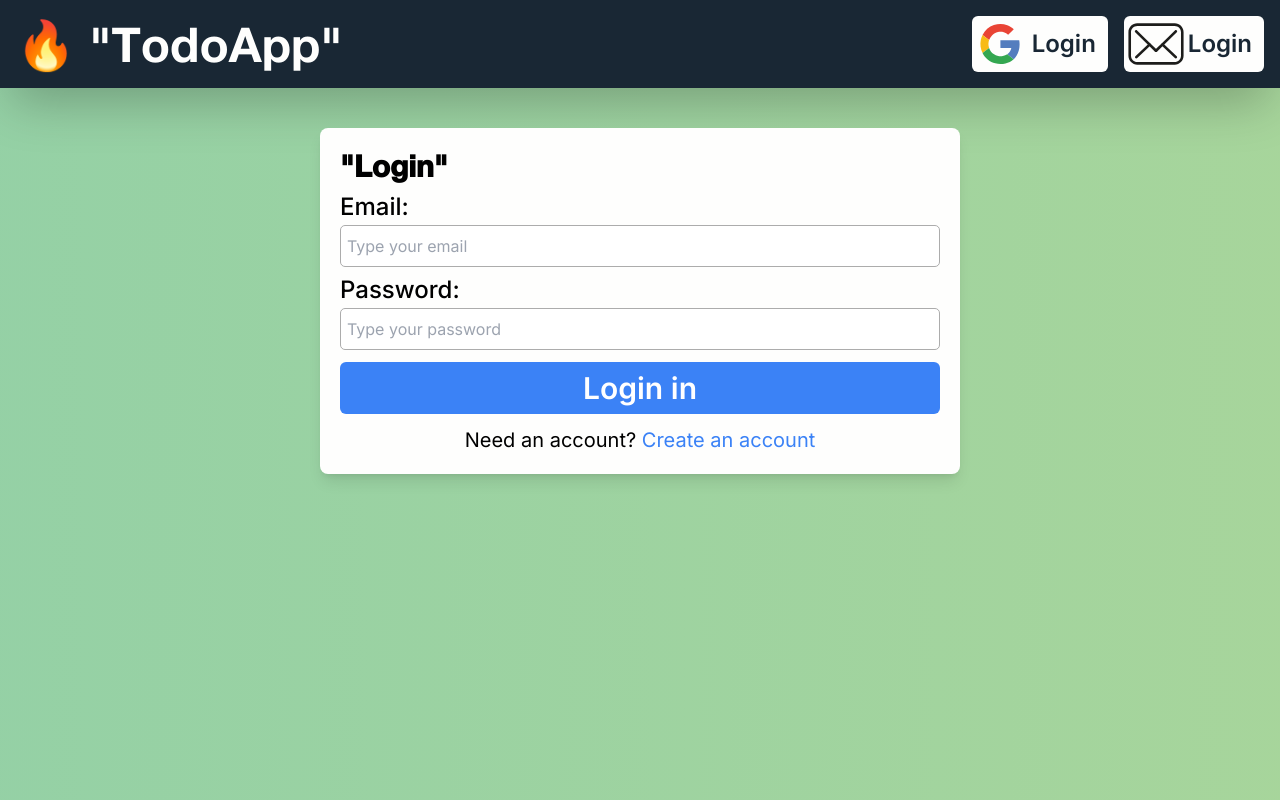
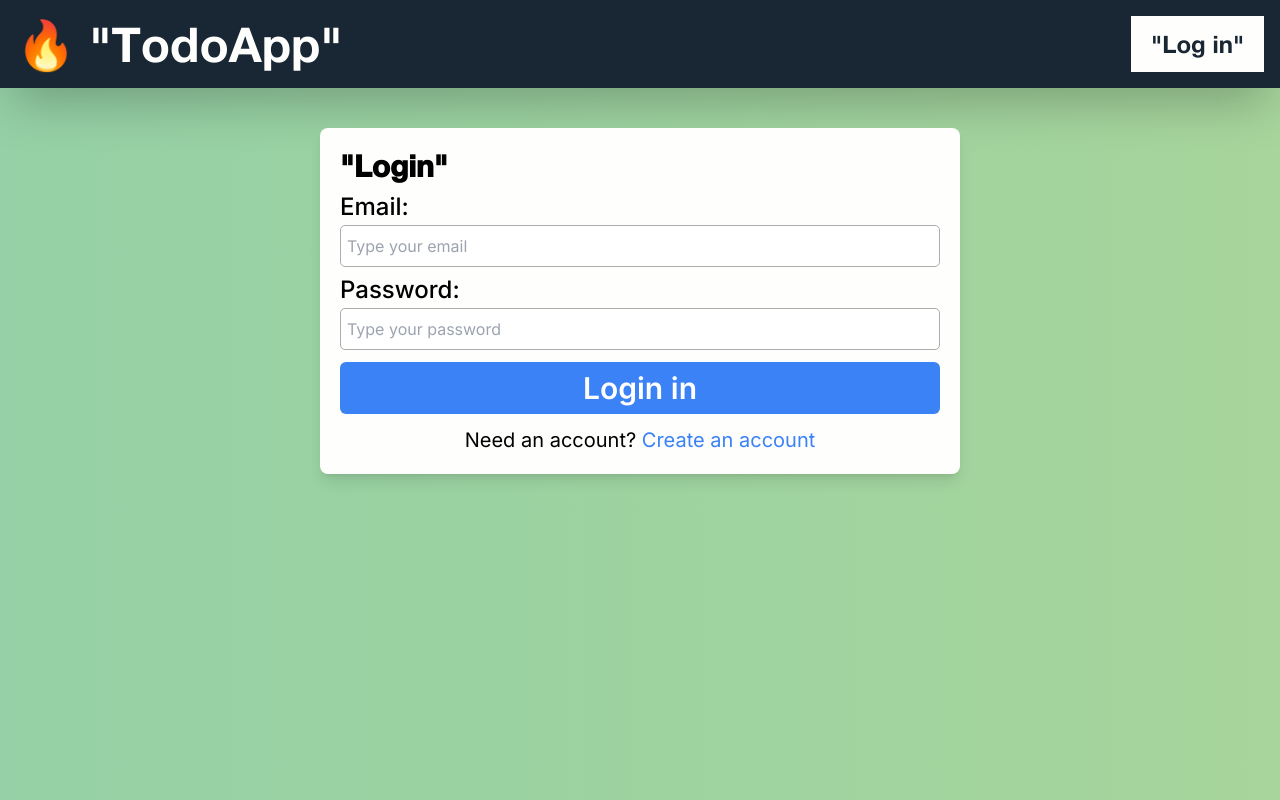
Before and after one commit to Parth099/Firebase-React-TodoApp, a React (Vite) app: page /sign-in in a window 1280 px wide. Built offline with nearby package versions, Linux system fonts and the light colour scheme; no server answers.

Commit message:
added conditional rendering to display the current login/out button; updated context to allow for logout

```diff
--- a/src/contexts/authContext.tsx
+++ b/src/contexts/authContext.tsx
@@ -3,13 +3,14 @@ import { createContext, useContext, useEffect, useState } from "react";
 
 //auth
 import { auth } from "../../firebase-config";
-import { createUserWithEmailAndPassword, onAuthStateChanged, signInWithEmailAndPassword } from "firebase/auth";
+import { createUserWithEmailAndPassword, onAuthStateChanged, signInWithEmailAndPassword, signOut } from "firebase/auth";
 
 //typing for interface object
 interface SignInInterface {
     currentUser: Object | undefined;
     signup: (e: string, p: string) => Promise<any>;
     login: (e: string, p: string) => Promise<any>;
+    logout: () => Promise<void>;
 }
 
 //this provides the values that will be globalized
@@ -35,20 +36,20 @@ export function AuthProvider({ children }: any) {
         return signInWithEmailAndPassword(auth, email, password);
     };
 
+    const logout = () => {
+        return signOut(auth);
+    };
+
     useEffect(() => {
         const unsub = onAuthStateChanged(auth, (user) => {
-            //on acc creation sign the person in
-            if (!user) {
-                setFirebaseLoading(false);
-                return;
-            }
-            if (Object.keys(user).length === 0) {
-                //set to undefined for easy react render later
+            if (!user || Object.keys(user).length === 0) {
                 setCurrentUser(undefined);
             } else {
                 setCurrentUser(user);
             }
-            setFirebaseLoading(false); //done loading
+
+            //allow children to render after initial mount
+            setFirebaseLoading(false);
         });
 
         //stop listening on component unmount
@@ -59,6 +60,7 @@ export function AuthProvider({ children }: any) {
         currentUser,
         signup,
         login,
+        logout,
     };
 
     //render only if loading of the auth state has finished
--- a/src/routes/NavBar.tsx
+++ b/src/routes/NavBar.tsx
@@ -7,28 +7,41 @@ import { Link } from "react-router-dom";
 
 export default function NavBar() {
     const authContext = useAuth();
-    auth.signOut();
     const currentUser = authContext?.currentUser;
+    console.log(currentUser);
+
+    const handleLogOut = () => {
+        authContext?.logout().then(() => {
+            console.log("hit logout", currentUser);
+        });
+    };
 
     return (
         <div className="nav-bar w-full bg-sblue secondary-font shadow-2xl p-4 text-swhite flex justify-between items-center">
             <Link to={"/"}>
                 <h1 className="header-font  text-5xl">🔥 "TodoApp"</h1>
             </Link>
-            {!currentUser && (
-                <div className="sign-in-bar">
-                    <div className="sign-in flex gap-4 font-bold">
-                        <button type="button" className="flex gap-1 items-center pr-3 bg-swhite rounded-md hover:bg-slgreen" onClick={() => {}}>
-                            <img alt="Google Logo" src={GoogleLogo} className="w-14 h-14" />
-                            <p className="block text-sblue secondary-font text-2xl">Login</p>
-                        </button>
-                        <button type="button" className="flex gap-1 items-center pl-1 pr-3 bg-swhite rounded-md hover:bg-slgreen">
-                            <img alt="Google Logo" src={MailLogo} className="w-14 h-14" />
-                            <p className="block text-sblue secondary-font text-2xl">Login</p>
-                        </button>
-                    </div>
-                </div>
-            )}
+
+            <div className="sign-in-bar">
+                <div className="sign-in flex gap-4 font-bold"></div>
+                {!currentUser && (
+                    <Link to={"/sign-in"} className="block p-3 px-5 bg-swhite hover:bg-slgreen">
+                        <p className="block text-sblue header-font text-2xl">"Log in"</p>
+                    </Link>
+                )}
+                {currentUser && (
+                    <Link to={"/sign-in"} className="block p-3 px-5 bg-swhite hover:bg-slgreen" onClick={handleLogOut}>
+                        <p className="block text-sblue header-font text-2xl">"Log out"</p>
+                    </Link>
+                )}
+            </div>
         </div>
     );
 }
+
+/* google login tsx
+<button type="button" className="flex gap-1 items-center pr-3 bg-swhite rounded-md hover:bg-slgreen" onClick={() => {}}>
+    <img alt="Google Logo" src={GoogleLogo} className="w-14 h-14" />
+    <p className="block text-sblue secondary-font text-2xl">Login</p>
+</button>
+*/
```
